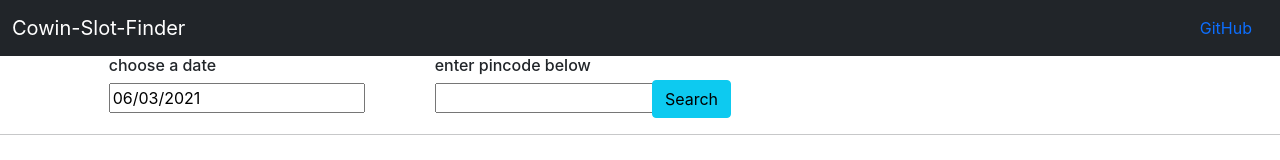
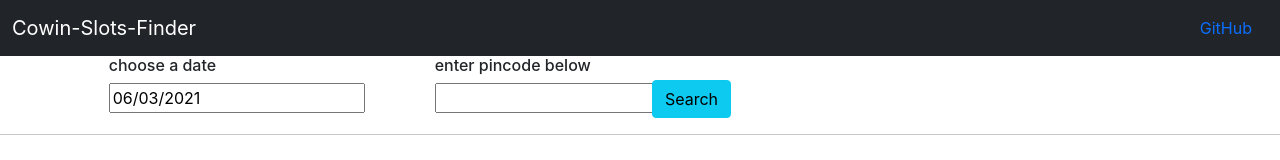
Before and after one commit to Ankur2491/cowin-slot, a React (Create React App) app: page / in a window 1280 px wide. Shown: the top 160 px of the page. Built offline with nearby package versions, Linux system fonts and the light colour scheme.

Commit message:
modified nav title

```diff
--- a/src/App.js
+++ b/src/App.js
@@ -7,7 +7,7 @@
       <div>
         <nav class="navbar navbar-dark bg-dark">
           <div class="container-fluid">
-            <a class="navbar-brand" href="/">Cowin-Slot-Finder</a>
+            <a class="navbar-brand" href="/">Cowin-Slots-Finder</a>
             <a class="nav-link" href="https://github.com/Ankur2491">GitHub</a>
           </div>
         </nav>
```
